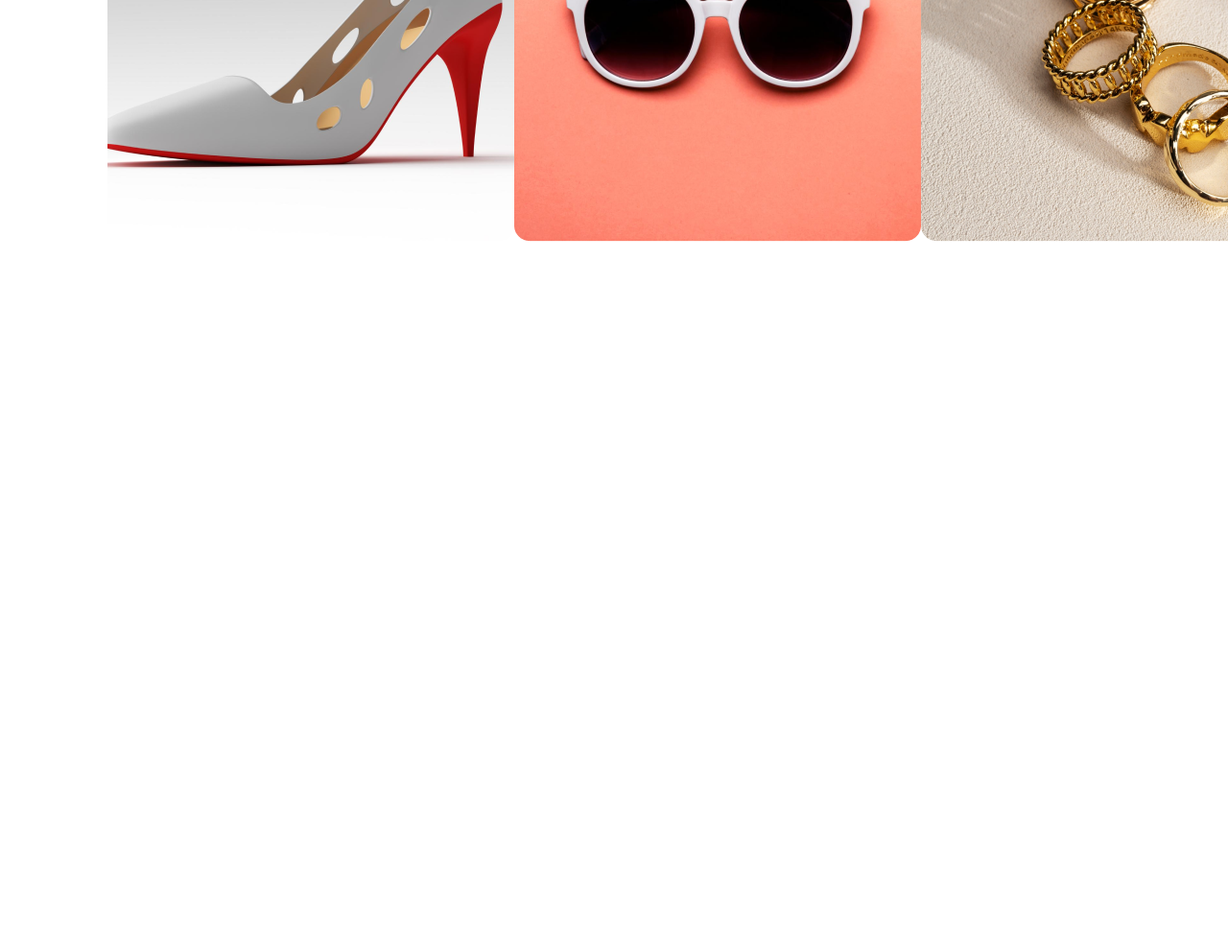
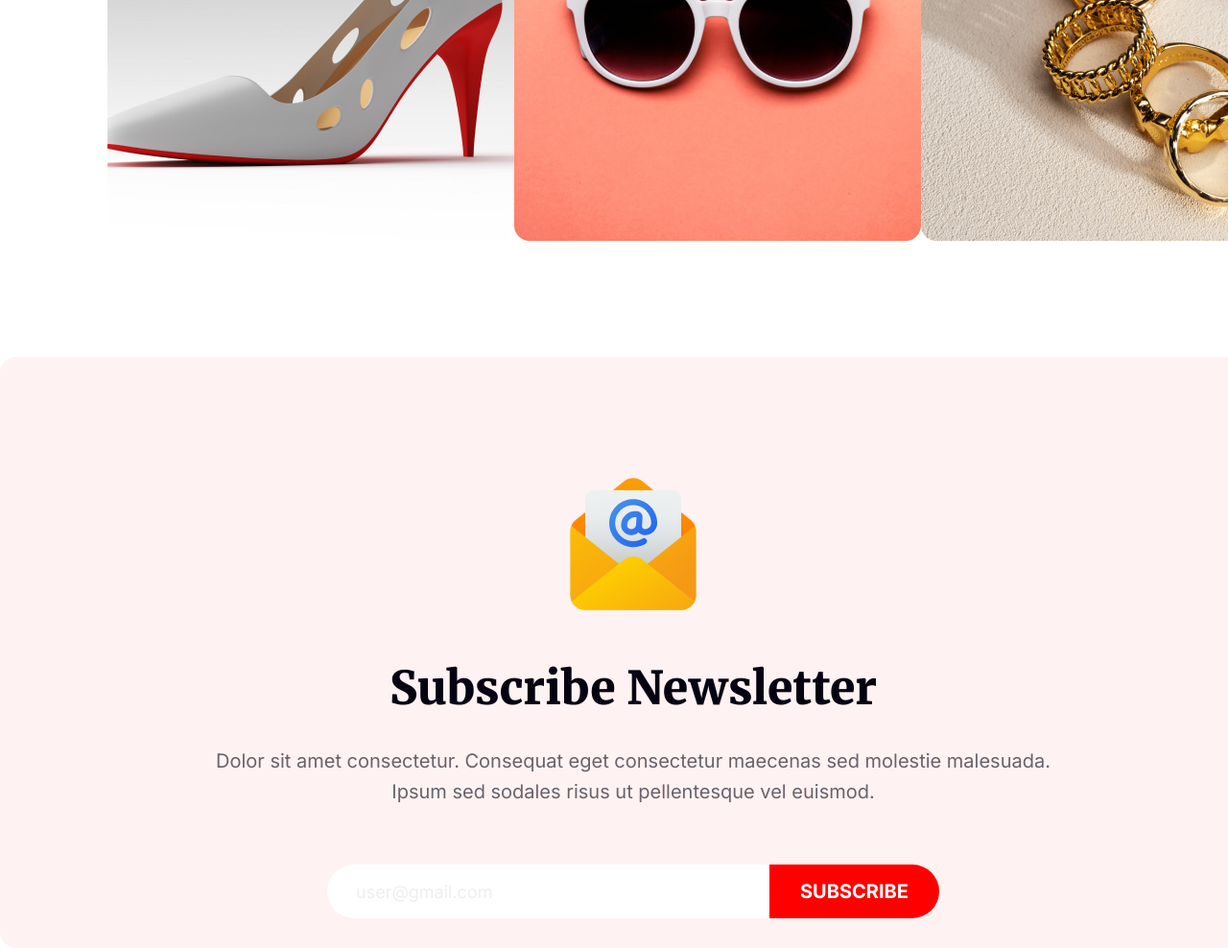
Before and after one commit to ariffaysalrupu/B9A1-New-Year-New-Mission, a plain HTML site: page index.html in a window 1280 px wide. Shown: the part 5588-6576 px from the top of the page at 96% size. Before the commit the page ends 5888 px from the top, so only its background shows below. Drawn offline with Linux system fonts and the light colour scheme.

Commit message:
added subscription section

```diff
--- a/index.html
+++ b/index.html
@@ -180,7 +180,32 @@
     </section>
 
 
-    <section id="subscribe"></section>
+    <section id="subscribe">
+
+      <div class="container">
+
+        <div class="mail-image">
+          <img src="resources/Group 61.png" alt="">
+        </div>
+
+        <div class="subscribe-text">
+          <h1>Subscribe Newsletter</h1>
+          <p>Dolor sit amet consectetur. Consequat eget consectetur maecenas sed molestie malesuada. Ipsum sed sodales risus ut pellentesque vel euismod. </p>
+        </div>
+
+        <div class="formm">
+          <form>
+            <input placeholder="user@gmail.com" type="email" name="" id="">
+            <Button>Subscribe</Button>
+          </form>
+
+        </div>
+
+      </div>
+
+    </section>
+
+
     <section id="footer"></section>
   </body>
 </html>
--- a/styles.css
+++ b/styles.css
@@ -413,3 +413,73 @@ p{
 
     margin: 48px auto;
 }
+
+#subscribe .container{
+    border-radius: 16px;
+    background: rgba(255, 0, 0, 0.05);
+    width: 1320px;
+    height: 616px;
+    flex-shrink: 0;
+    margin-top: 120px;
+}
+
+#subscribe .container .mail-image{
+   text-align: center;
+   padding-top: 120px;
+   padding-bottom: 40px;
+}
+
+#subscribe .container .subscribe-text{
+    text-align: center;
+
+}
+
+#subscribe .container .subscribe-text h1{
+    color: #070211;
+    text-align: center;
+    font-family: Merriweather;
+    font-size: 48px;
+    font-style: normal;
+    font-weight: 900;
+    line-height: normal;
+    text-transform: capitalize;
+    padding-bottom: 20px;
+}
+
+#subscribe .container .subscribe-text p{
+    width: 896px;
+    margin: 0 auto;
+    max-width: 100%;
+    color: rgba(7, 2, 17, 0.60);
+    text-align: center;
+    font-family: Inter;
+    font-size: 20px;
+    font-style: normal;
+    font-weight: 400;
+    line-height: 32px; /* 160% */
+    padding-bottom: 40px;
+}
+
+#subscribe form{
+    max-width: 638px;
+    margin: 20px auto;
+    display: flex;
+}
+
+#subscribe form input{
+    flex-grow: 1;
+    border: none;
+    border-radius: 30px 0 0 30px;
+    padding-left: 30px;
+    font-family: Inter;
+    font-size: 18px;
+    outline: none;
+}
+
+::placeholder{
+    color: rgba(199, 199, 199, 0.3);
+}
+
+#subscribe form button{
+    border-radius: 0 30px 30px 0;
+}
```
